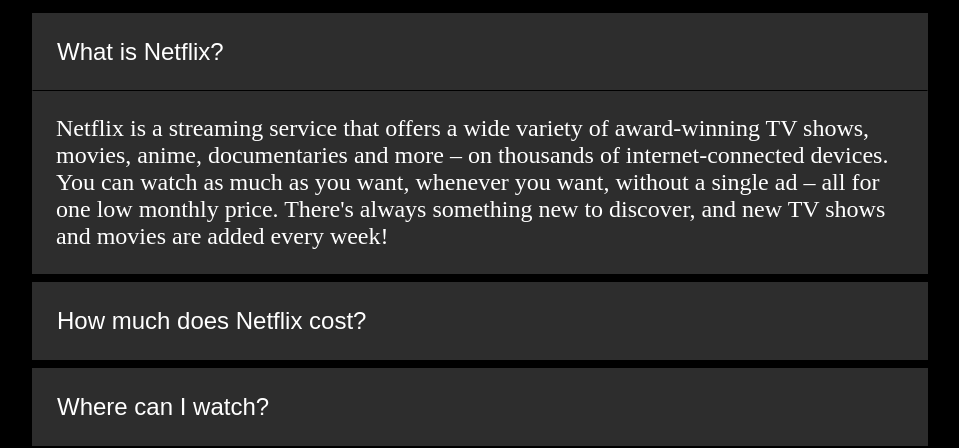
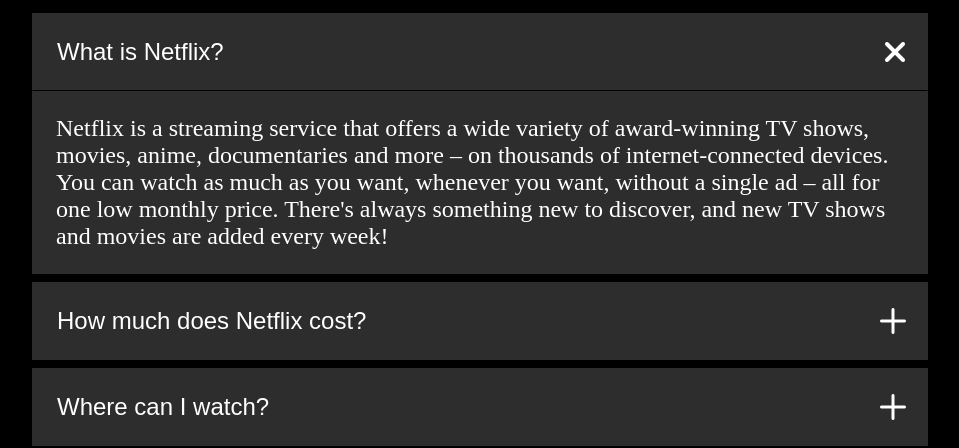
Before and after one commit to HimanshiKhattri/netflix-clone-, a plain HTML site: page index.html in a window 1280 px wide. Both pictures are taken after a click on the button "What is Netflix?". Shown: the part 2296-2744 px from the top of the page, without its empty margins (160-1119 px from the left). Drawn offline with Linux system fonts and the light colour scheme.

Commit message:
created cards

```diff
--- a/index.html
+++ b/index.html
@@ -4,6 +4,7 @@
     <meta charset="UTF-8">
     <meta name="viewport" content="width=device-width, initial-scale=1.0">
     <title>Document</title>
+   <link rel="stylesheet" href="https://cdnjs.cloudflare.com/ajax/libs/font-awesome/6.7.2/css/all.min.css" integrity="sha512-Evv84Mr4kqVGRNSgIGL/F/aIDqQb7xQ2vcrdIwxfjThSH8CSR7PBEakCr51Ck+w+/U6swU2Im1vVX0SVk9ABhg==" crossorigin="anonymous" referrerpolicy="no-referrer" />
     <link rel="stylesheet" href="./style.css">
 </head>
 <body>
@@ -174,17 +175,26 @@
 
     <script>
         const faq = document.querySelectorAll('.faq-ques');
-
         faq.forEach(btn => {
             btn.addEventListener('click' , function() {
                 const ans = btn.nextElementSibling;
+                btn.classList.toggle('open');
                 if(ans.style.display === 'block') {
                     ans.style.display = 'none';
-                } else{
+                    btn.classList.remove('open');
+                }
+                else{
                     ans.style.display = 'block';
+                    btn.classList.add('open');
                     btn.style.borderBottomColor = "black";
+                }
+                faq.forEach(otherBtn => {
+                    if( otherBtn!= btn ) {
+                        otherBtn.nextElementSibling.style.display = 'none';
+                        otherBtn.classList.remove('open')
+                    }
+                });
 
-                }
             }
             );
         });
--- a/style.css
+++ b/style.css
@@ -301,6 +301,33 @@
     border: 0.075rem solid transparent;
 }
 
+.faq-ques::after{
+    font-family: 'Font Awesome 5 Free';
+    /* display: block; */
+    font-size: 2rem;
+    font-weight: 500;
+    content: "\+";
+    position: absolute;
+    right: 20px;
+    top: 50%;
+    transform: translateY(-50%);
+    transition: all 0.3s ease-in;
+}
+
+.faq-ques.open::after{
+    font-family: 'Font Awesome 6 Free';
+    font-size: 2rem;
+    font-weight: 900;
+    content: "\f00d";
+    position: absolute;
+    right: 20px;
+    top: 50%;
+    border: none;
+    transform: translateY(-50%);
+    transition: all 0.3s ease-in;
+
+}
+
 .faq-ans {
     background-color: rgb(45,45,45);
     display: none;
```
